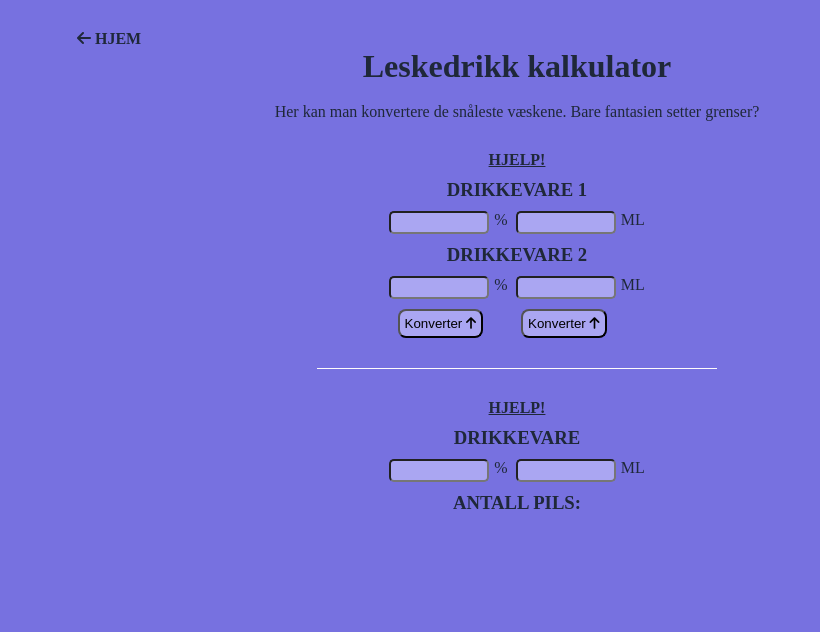
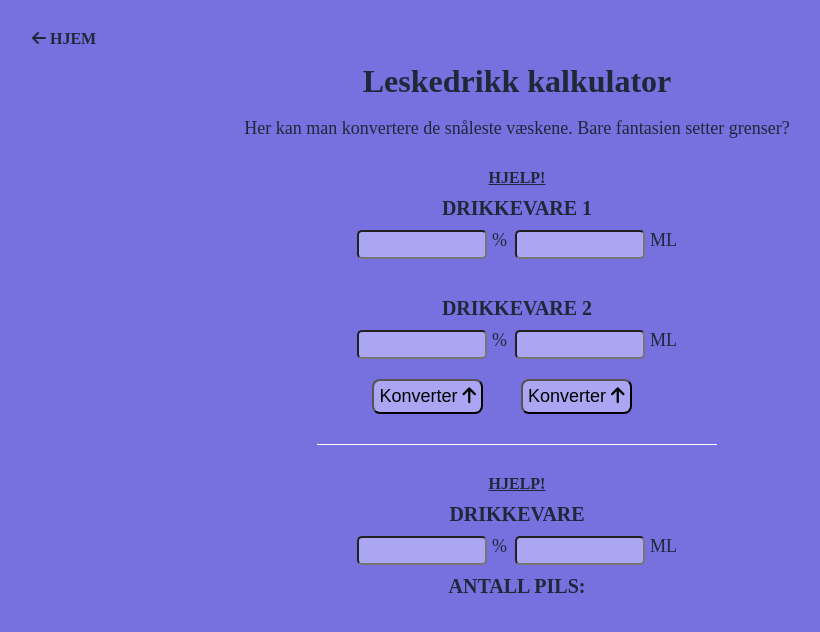
Before and after one commit to SaFeVik/kalkulator, a plain HTML site: page sprite/sprite.html in a window 1280 px wide. Shown: the whole page, without its empty margins (123-943 px from the left). Drawn offline with Linux system fonts and the light colour scheme; a web font is replaced by a local one.

Commit message:
fontstørrelse

```diff
--- a/sprite/sprite.css
+++ b/sprite/sprite.css
@@ -12,16 +12,21 @@ body{
 }
 h1{
     text-align: center;
+    margin-top: 15px;
+}
+h3{
+    font-size: 20px;
 }
 p{
     text-align: center;
+    font-size: 18px;
 }
 
 header{
     max-width: 1000px;
     margin: 0 auto;
     margin-top: 30px;
-    padding-inline: 60px;
+    padding-inline: 15px;
 }
 .hjem{
     text-decoration: none;
@@ -47,12 +52,11 @@ header{
     flex-direction: column;
     align-items: center;
     max-width: 400px;
-    padding-inline: 15px;
 }
 input{
-    width: 100px;
+    width: 130px;
     border-radius: 5px;
-    padding: 2px;
+    padding: 5px;
     background-color: #aaa6f2;
 }
 .kalkulatorer > div{
@@ -65,6 +69,8 @@ button{
     border-radius: 8px;
     margin-right: 30px;
     cursor: pointer;
+    font-size: 18px;
+    margin-top: 10px;
 }
 
 /* Bokser for å holde label og input på lik linje */
```
Also changed, not shown: sprite/sprite.html (+1 -0 lines), 1 other file.
